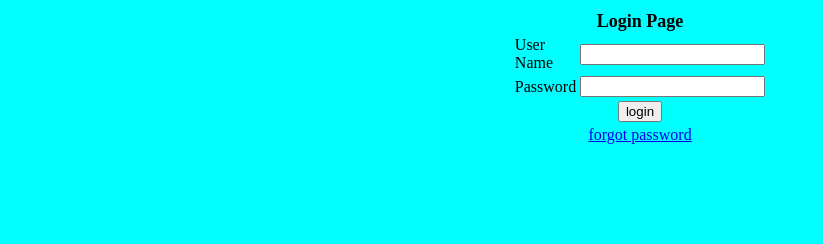
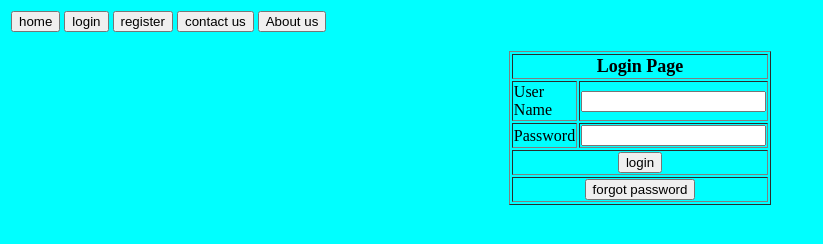
Before and after one commit to ZodiaX1013/AT_Lab_03_CE039, a plain HTML site: page login.html in a window 1280 px wide. Shown: the whole page, without its empty margins (0-823 px from the left). Drawn offline with Linux system fonts and the light colour scheme.

Commit message:
Update login.html

```diff
--- a/login.html
+++ b/login.html
@@ -5,7 +5,28 @@
 <body style="background-color:cyan">
 
 <form name="loginForm" method="post">
-<table width="20%" align="center">
+<table>
+<tr>
+<td><input type="submit" formaction="https://zodiax1013.github.io/AT_Lab_03_CE039/index.html" name="home" value="home" ></td>
+
+
+<td><input type="submit" formaction="https://zodiax1013.github.io/AT_Lab_03_CE039/login.html" name="login" value="login"</td>
+
+
+<td><input type="submit"  formaction="https://zodiax1013.github.io/AT_Lab_03_CE039/Registration.html" name="register" value="register"</td>
+
+
+<td><input type="submit" formaction="https://zodiax1013.github.io/AT_Lab_03_CE039/Contact_us.html" name="contact_us" value="contact us"</td>
+
+
+<td><input type="submit" formaction="https://zodiax1013.github.io/AT_Lab_03_CE039/about_us" name="About_us" value="About us"></td>
+
+</tr>
+</table>
+</form>
+
+<form name="loginForm" method="post">
+<table width="20%" align="center" border="1">
 <tr>
 <td colspan=2><center><font size=4><b>Login Page</b></font></center></td>
 </tr>
@@ -21,7 +42,7 @@
 </tr>
 <tr>
 <td colspan="2">
-	<center><a href="link" > forgot password </a></center>
+	<center><input type="submit" formaction="https://zodiax1013.github.io/AT_Lab_03_CE039/forgot_pass.html" name="forgot_pass" value="forgot password"> </center>
 </td>
 </tr>
 </table>
```
